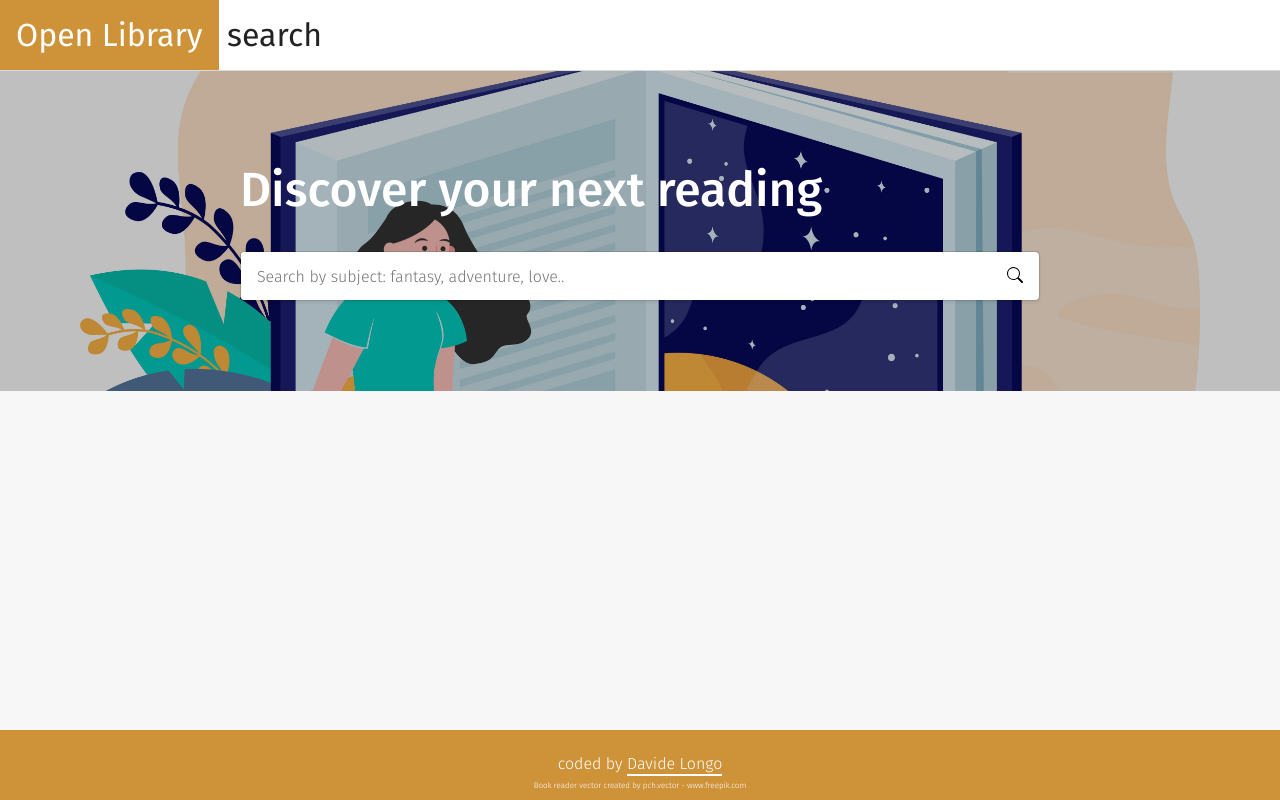
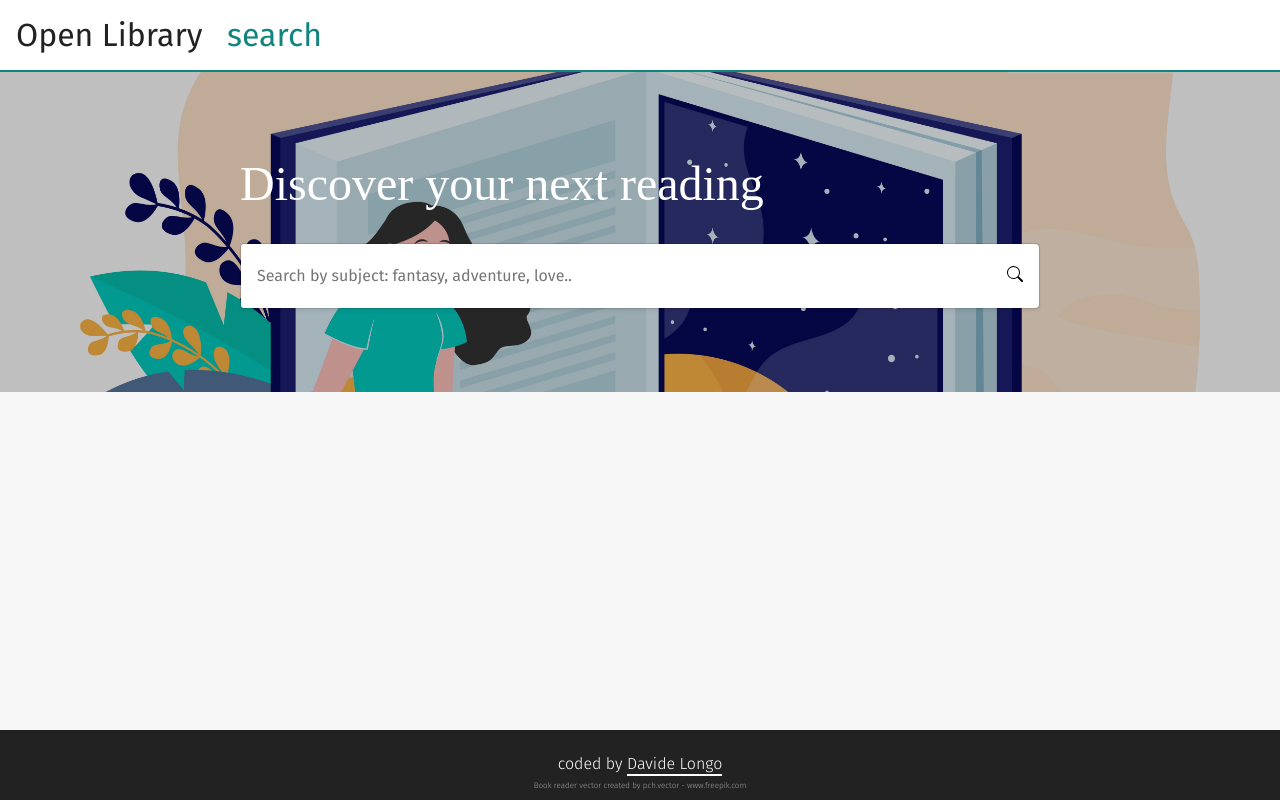
Before and after one commit to davidelng/Progetto-JavaScript-Advanced-S2i, a website: page dist/index.html in a window 1280 px wide. Drawn offline with Linux system fonts and the light colour scheme.

Commit message:
update styles

```diff
--- a/src/css/style.css
+++ b/src/css/style.css
@@ -4,7 +4,8 @@
     --bg: #f7f7f7;
     --text: #222;
     /* --accent: #029a91; */
-    --accent: #ce9339;
+    /* --accent: #ce9339; */
+    --accent: #11847d;
     --border: 1px solid rgba(0,0,0,0.15);
     --box-shadow: 0 2px 3px rgb(0 0 0 / 6%);
 }
@@ -31,20 +32,21 @@ input, button {
 
 header {
     padding: 0;
-    border-bottom: var(--border);
     background-color: white;
+    border-bottom: 2px solid var(--accent);
 }
 
 h1 {
     margin: 0;
     padding: 1rem 0;
     font-size: 2rem;
+    color: var(--accent);
 }
 
 h1 span {
-    color: #fff;
+    color: var(--text);
     padding: 1rem;
-    background-color: var(--accent);
+    /* background-color: var(--accent);     */
 }
 
 h1, h2, h3, h4 {
@@ -85,6 +87,7 @@ main {
     font-size: 3rem;
     font-weight: 500;
     z-index: 3;
+    font-family: serif;
 }
 
 .form-container {
@@ -102,15 +105,16 @@ main {
 
 .search-input {
     flex: 1;
-    height: 3rem;
+    height: 4rem;
     min-width: 5rem;
     padding: 1rem;
     border: none;
+    font-weight: 400;
 }
 
 .search-button {
     border-radius: 0 4px 4px 0;
-    height: 3rem;
+    height: 4rem;
     padding: 0 1rem;
     border: none;
     background: white;
@@ -189,7 +193,7 @@ footer {
     padding: .5rem;
     text-align: center;
     color: #fff;
-    background-color: var(--accent);
+    background-color: var(--text);
 }
 
 footer p {
@@ -197,7 +201,7 @@ footer p {
 }
 
 footer .vector {
-    color: white;
+    color: #ffffff94;
     text-decoration: none;
     font-size: .5rem;
 }
```
